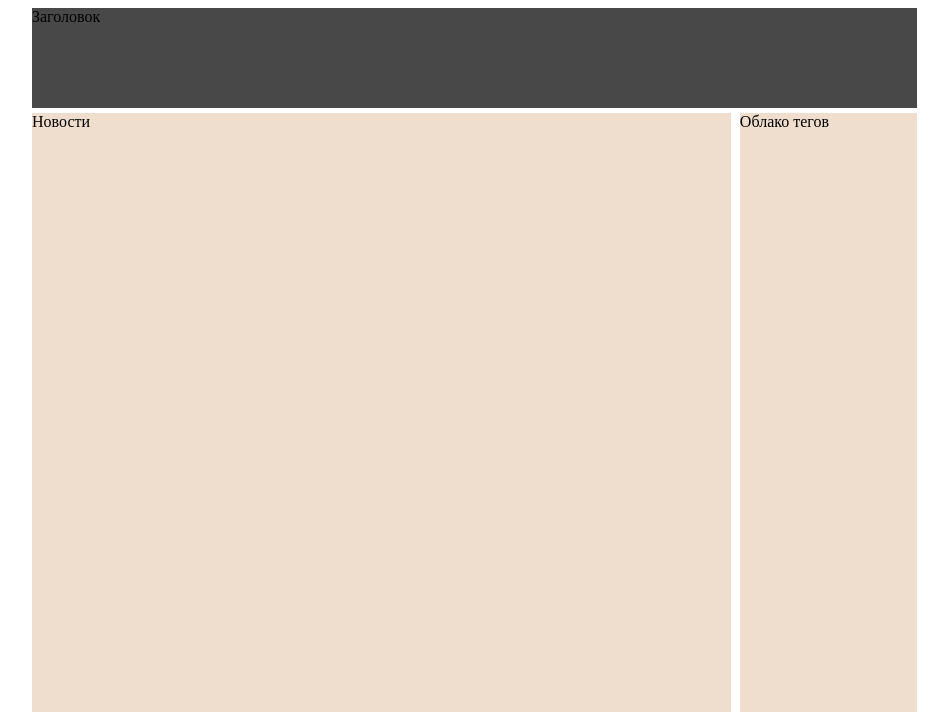
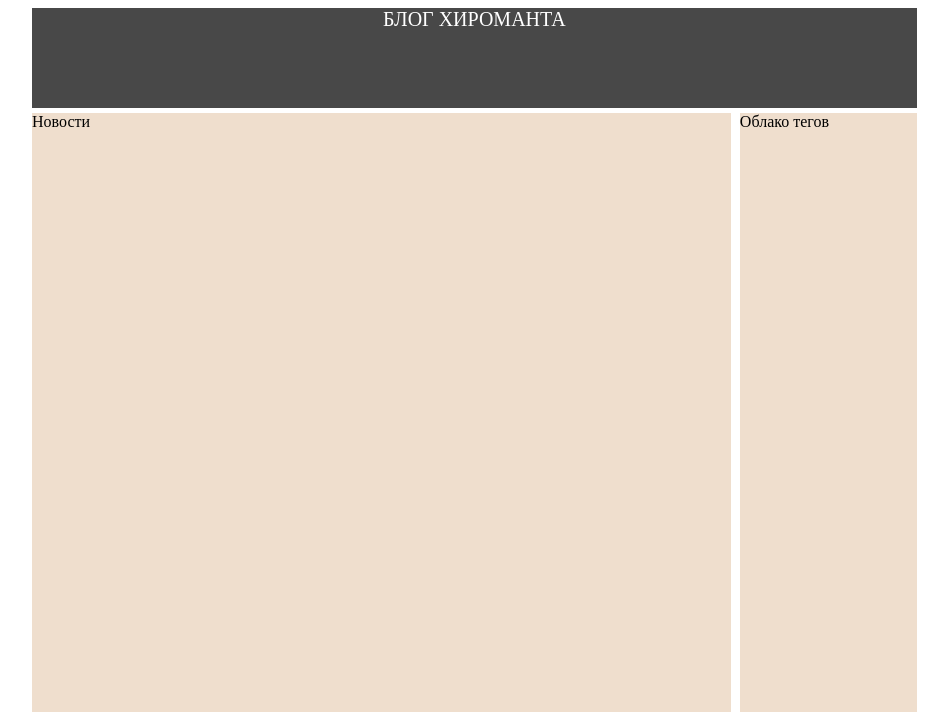
Before and after one commit to PopenchukRoman/blog-for-learning, a PHP site: page / in a window 1280 px wide. Shown: the top 712 px of the page, without its empty margins (76-1024 px from the left). Run offline with PHP 8.4, Linux system fonts and the light colour scheme.

Commit message:
some changes in the css

```diff
--- a/index.html
+++ b/index.html
@@ -11,7 +11,7 @@
 
 	<body>
 		<div id="main">
-			<div id="header">Заголовок</div>
+			<div id="header">БЛОГ ХИРОМАНТА</div>
 			<div id="blog_page">Новости</div>
 			<div id="tags_cloud">Облако тегов</div>
 			<div id="footer">Footer</div>
--- a/styles/my_style.css
+++ b/styles/my_style.css
@@ -3,6 +3,10 @@
 	width:70%;
 	}
 #header{
+	font-family: Aria serif;
+	text-align:center;
+	font-size: 20px;
+	color: white;
 	width:100%;
 	height:100px;
 	background-color:#484848;
```
